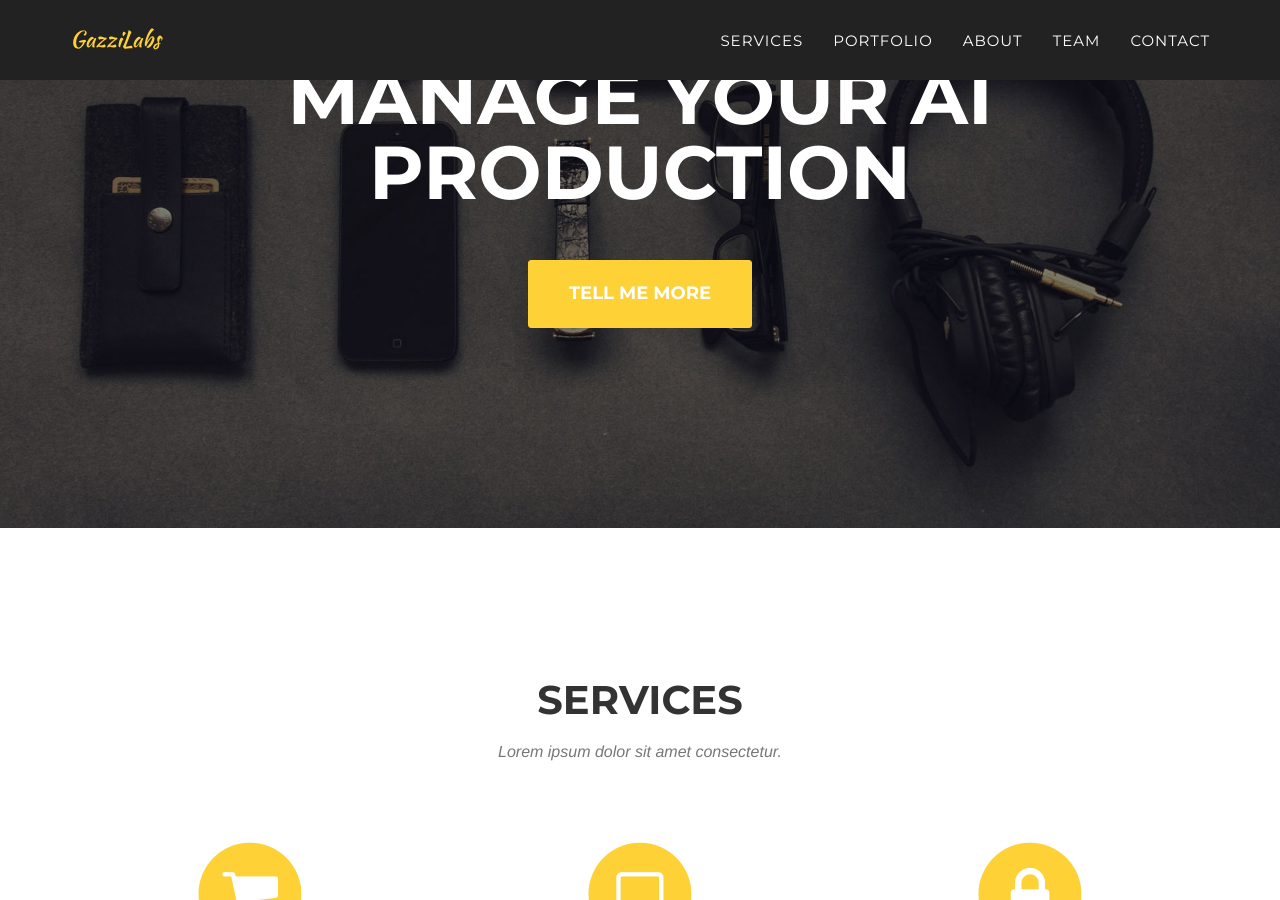
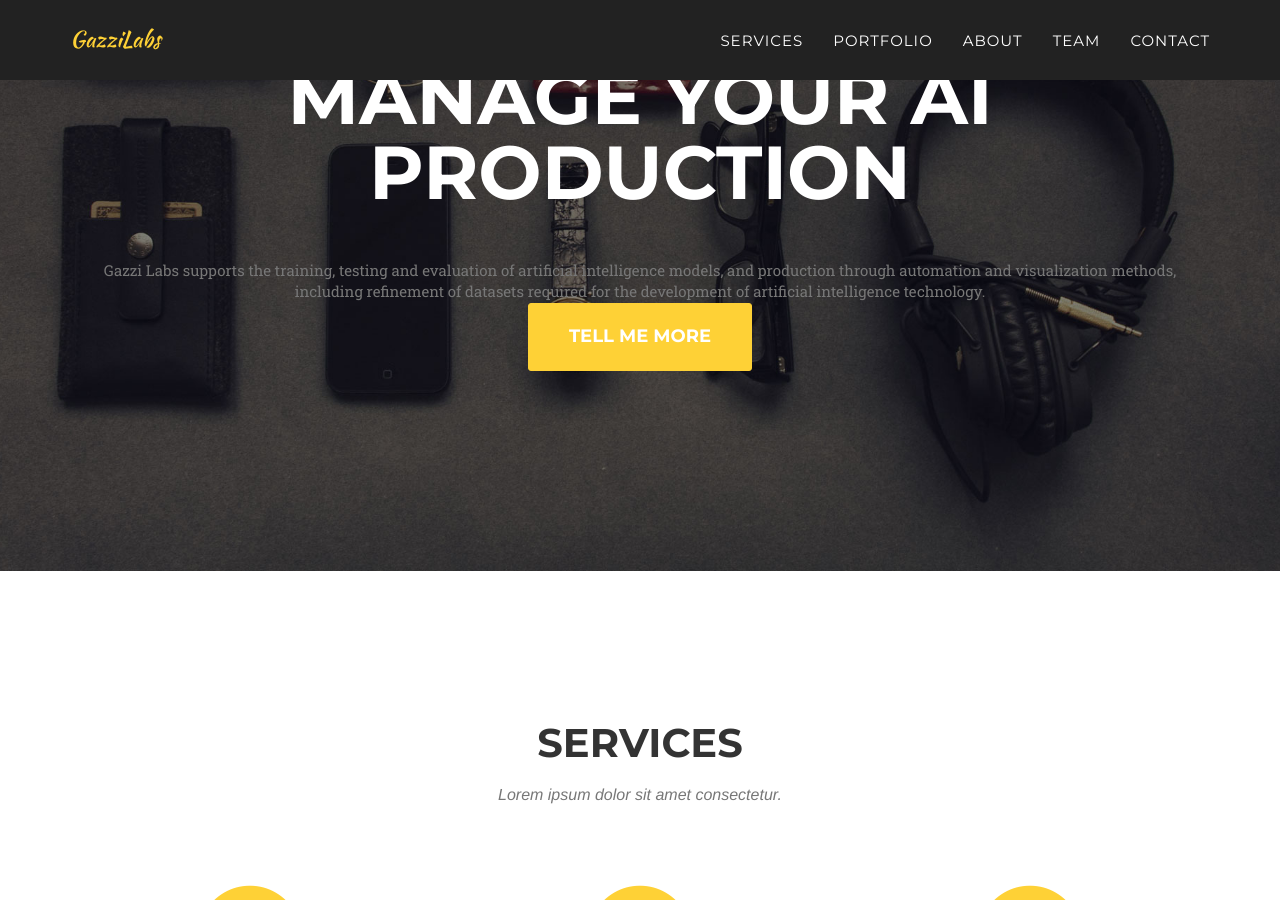
Before and after one commit to gazzilabs/gazzilabs.github.io, a Jekyll site: the page built from index.html, in a window 1280 px wide and 900 px high, scrolled down 305 px. Built offline with Jekyll 4.4.1, drawn with Linux system fonts in a browser that asks for light colours; some web fonts are replaced.

Commit message:
Update header.html

```diff
--- a/_includes/header.html
+++ b/_includes/header.html
@@ -46,6 +46,7 @@
             <div class="intro-text">
                 <div class="intro-lead-in">Integrated, Automated, Visualized</div>
                 <div class="intro-heading">Manage your AI production</div>
+                <div class="text-muted">Gazzi Labs supports the training, testing and evaluation of artificial intelligence models, and production through automation and visualization methods, including refinement of datasets required for the development of artificial intelligence technology.</div>
                 <a href="#services" class="page-scroll btn btn-xl">Tell Me More</a>
             </div>
         </div>
```
